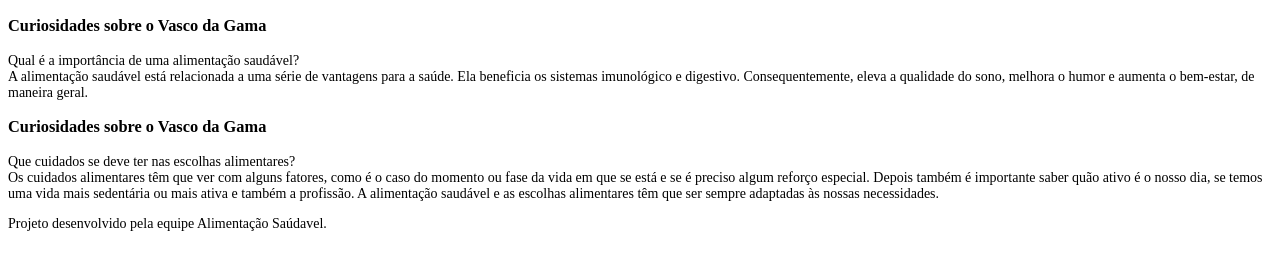
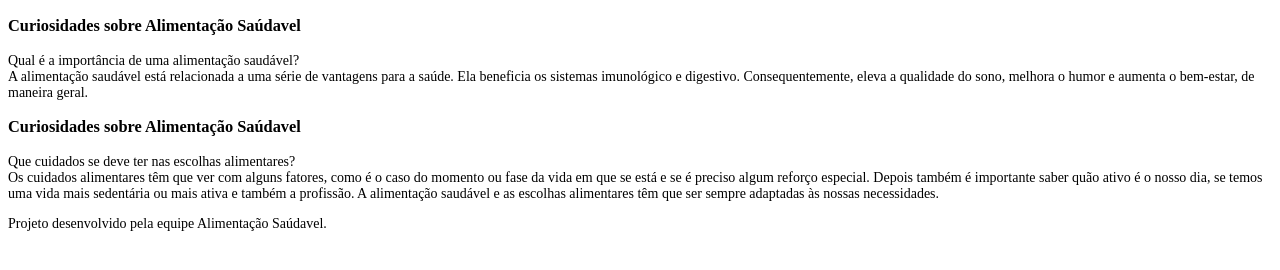
Before and after one commit to luizgelenski/Alimenta-ao-Saudavel, a plain HTML site: page FLASHCARD/index.html in a window 1280 px wide. Drawn offline with Linux system fonts and the light colour scheme; files that its build step writes are made by us from their sources.

Commit message:
atualização completa

```diff
--- a/FLASHCARD/index.html
+++ b/FLASHCARD/index.html
@@ -11,7 +11,7 @@
             <section id= “container”>
                 <article class="cartao">
                     <div class="cartao__conteudo">
-                        <h3> Curiosidades sobre o Vasco da Gama </h3>
+                        <h3> Curiosidades sobre Alimentação Saúdavel </h3>
                         <div class="cartao__conteudo__pergunta">
                             Qual é a importância de uma alimentação saudável?
                             </div>
@@ -22,7 +22,7 @@
                 </article>
                 <article class="cartao">
                     <div class="cartao__conteudo">
-                        <h3> Curiosidades sobre o Vasco da Gama </h3>
+                        <h3> Curiosidades sobre Alimentação Saúdavel </h3>
                         <div class="cartao__conteudo__pergunta">
                             Que cuidados se deve ter nas escolhas alimentares?
                             </div>
```
